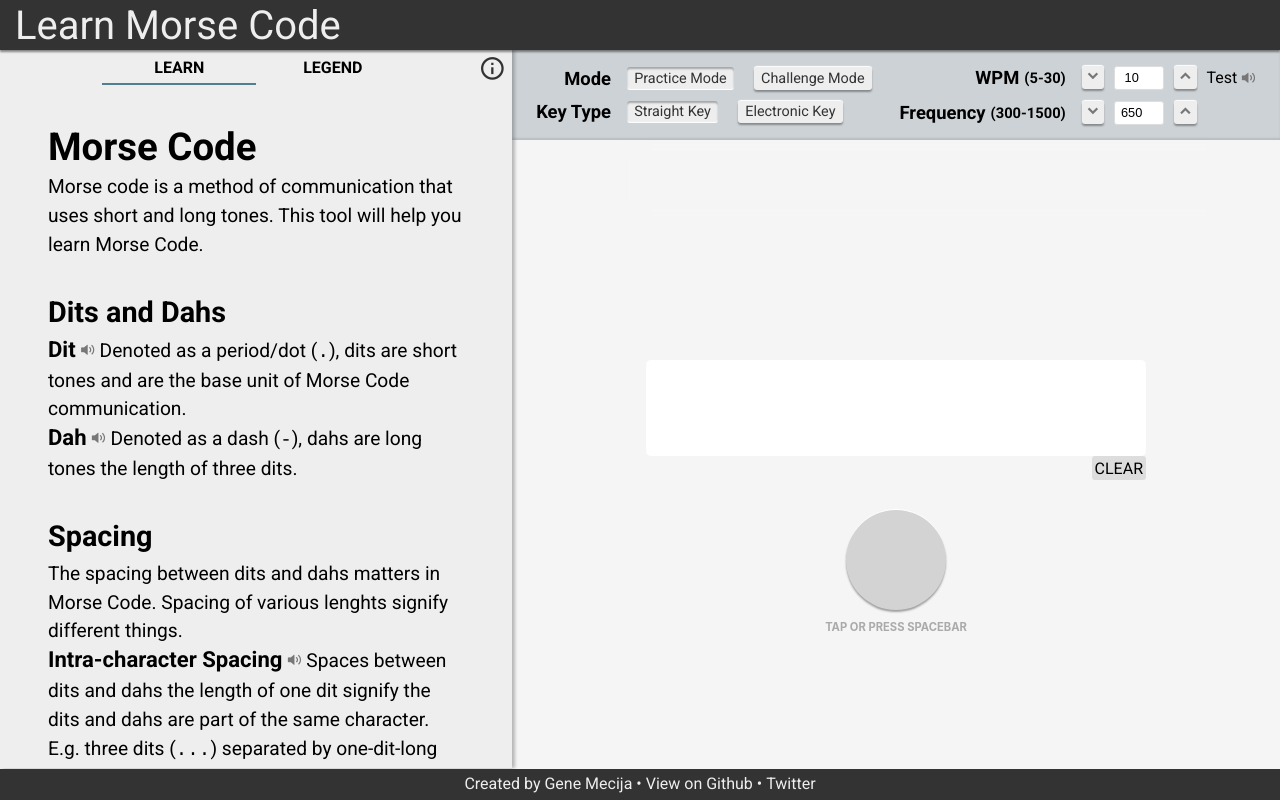
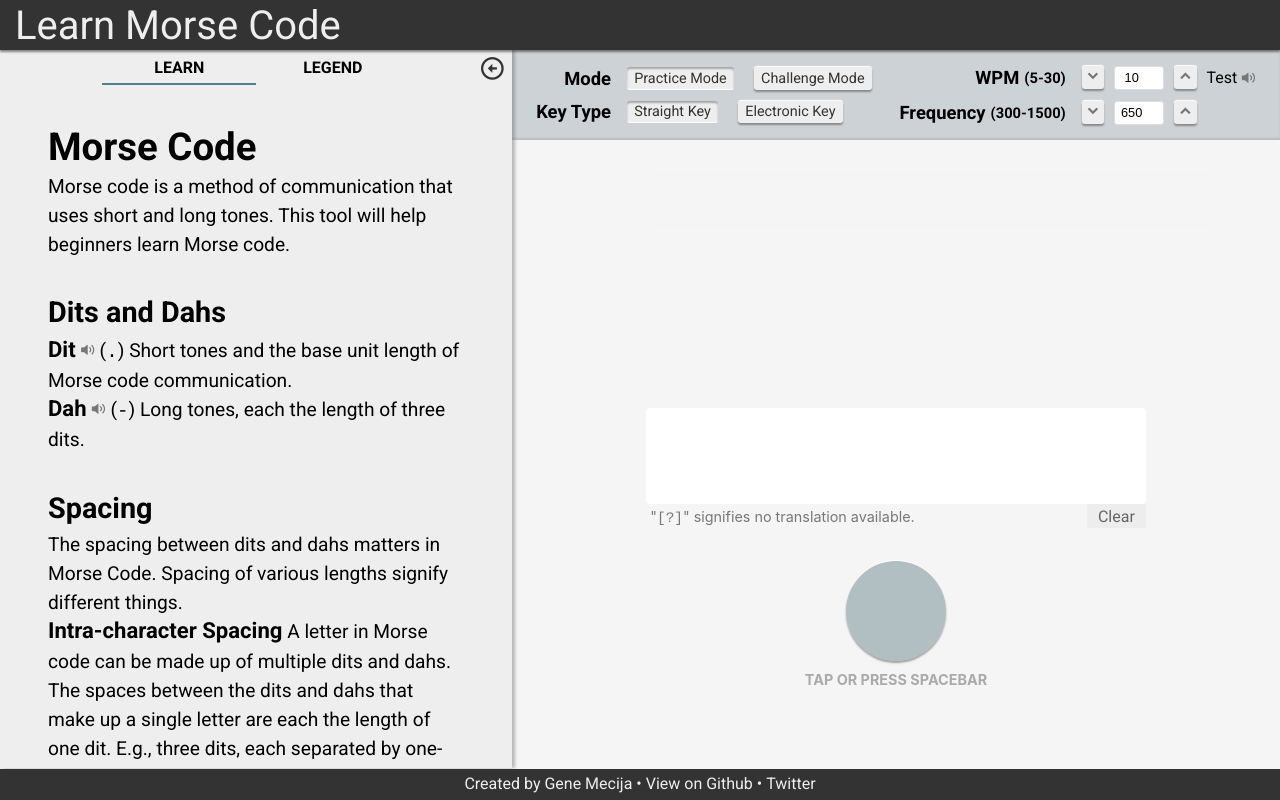
Before and after one commit to genemecija/learn-morse-code, a React (Create React App) app: page / in a window 1280 px wide. Built offline with nearby package versions, Linux system fonts and the light colour scheme.

Commit message:
Responsive layout updates, Info updates

```diff
--- a/src/components/Info.js
+++ b/src/components/Info.js
@@ -10,19 +10,22 @@ export default React.memo(function Info() {
     return (
         <div id="info">
             <h1>Morse Code</h1>
-            <p>Morse code is a method of communication that uses short and long tones. This tool will help you learn Morse Code.</p>
+            <p>Morse code is a method of communication that uses short and long tones. This tool will help beginners learn Morse code.</p>
 
             <h2>Dits and Dahs</h2>
             <p>
-                <span className="bold">Dit</span> <i className="ri-volume-up-fill" onClick={() => playMorseWord('.')}></i> Denoted as a period/dot (<span className="ditdah">.</span>), dits are short tones and are the base unit of Morse Code communication.<br />
-                <span className="bold">Dah</span> <i className="ri-volume-up-fill" onClick={() => playMorseWord('-')}></i> Denoted as a dash (<span className="ditdah">-</span>), dahs are long tones the length of three dits.
+                <span className="bold">Dit</span> <i className="ri-volume-up-fill" onClick={() => playMorseWord('.')}></i> (<span className="ditdah">.</span>) Short tones and the base unit length of Morse code communication.<br />
+                <span className="bold">Dah</span> <i className="ri-volume-up-fill" onClick={() => playMorseWord('-')}></i> (<span className="ditdah">-</span>) Long tones, each the length of three dits.
             </p>
 
             <h2>Spacing</h2 >
-            <p>The spacing between dits and dahs matters in Morse Code. Spacing of various lenghts signify different things.<br/>
-                <span className="bold">Intra-character Spacing</span> <i className="ri-volume-up-fill" onClick={() => playMorseWord('...')}></i> Spaces between dits and dahs the length of one dit signify the dits and dahs are part of the same character. E.g. three dits (<span className="ditdah">...</span>) separated by one-dit-long spaces is an "S".<br />
-                <span className="bold">Inter-character Spacing</span> <i className="ri-volume-up-fill" onClick={() => playMorseWord('. . .')}></i> Space the length of three dits signify a new letter. A single dit is an "E". Three dits, each separated by three-dit-long spaces (<span className="ditdah">. . .</span>), is "EEE".<br />
-                <span className="bold">Inter-word Spacing</span> <i className="ri-volume-up-fill" onClick={() => playMorseWord('././.')}></i> Space the length of seven dits signifies a new word. Three dits, each separated by seven-dit-long spaces (denoted by a forward slash in this example: <span className="ditdah">././.</span>), is "E E E".
+            <p>The spacing between dits and dahs matters in Morse Code. Spacing of various lengths signify different things.<br/>
+
+                <span className="bold">Intra-character Spacing</span> A letter in Morse code can be made up of multiple dits and dahs. The spaces between the dits and dahs that make up a single letter are each the length of one dit. E.g., three dits, each separated by one-dit-long spaces, is an "S". (<span className="ditdah">...</span>) <i className="ri-volume-up-fill" onClick={() => playMorseWord('...')}></i><br />
+
+                <span className="bold">Inter-character Spacing</span> The space between consecutive letters is three dits long. E.g., three dits, each separated by a three-dit-long spaces is "EEE". (<span className="ditdah">. . .</span>) <i className="ri-volume-up-fill" onClick={() => playMorseWord('. . .')}></i><br />
+
+                <span className="bold">Inter-word Spacing</span> The space between words is seven dits long. E.g., three dits, each separated by seven-dit-long spaces (denoted by a forward slash in this example: <span className="ditdah">././.</span>), is "E E E". <i className="ri-volume-up-fill" onClick={() => playMorseWord('././.')}></i>
             </p>
 
             <h2>Speed</h2>
@@ -36,7 +39,9 @@ export default React.memo(function Info() {
             <center><img src={straight_key} alt="Straight Key" /></center>
             <p><b>Straight Keys</b> use a single button and generate tones when pressed down. Straight keys require greater accuracy as the length of dits, dahs, and spacing is completely under manual control.</p>
             <center><img src={electronic_key} alt="Electronic Key"></img></center>
-            <p><b>Electronic Keys</b> use two paddles (one for dit, one for dah) that automatically generate the tones when pressed. The Electronic Keyer used here is an Iambic keyer, which alternates between dit and dah when both paddles are pressed. Switch between the two at the appropriate times to build letters in Morse Code.</p>
+            <p><b>Electronic Keys</b> use paddles that automatically generate dits and dahs when pressed. The Electronic Keyer used here is an Iambic keyer that uses two paddles–left paddle for dits, right paddle for dahs. Pressing both paddles simultaneously alternates between dit and dah. Switch between the two at the appropriate times to build letters in Morse Code.</p>
+
+            <p>Check out <a href='https://www.youtube.com/watch?v=uEy4Wvy6uUg' target='_blank' rel="noopener noreferrer">this video</a> for a demonstration of the difference between Straight and Electronic keys.</p>
         </div>
     )
 })
--- a/src/components/MorseHistory_textbox.js
+++ b/src/components/MorseHistory_textbox.js
@@ -38,6 +38,7 @@ export default (function MorseHistoryTextBox() {
         <div id="morse-history">
             <div id="morseHistory-textbox">{text}</div>
             <div id="clear">
+                <span id="message">"<span className="ditDah">[?]</span>" signifies no translation available.</span>
                 <button id="clear-history" onClick={clearHistory}>Clear</button>
             </div>
         </div>
--- a/src/components/SidebarLeft.js
+++ b/src/components/SidebarLeft.js
@@ -45,7 +45,7 @@ export default (function SidebarLeft() {
                     </div>
                 </div>
 
-                <div id="info-icon" onClick={toggleLeft}><i className="ri-information-line"></i></div>
+                <div id="info-icon" onClick={toggleLeft}><i className="ri-arrow-left-circle-line"></i></div>
 
                 <div id='sidebar-content'>
                     {sidebarContent === 'nav-learn' && <Info />}
--- a/src/css/App.css
+++ b/src/css/App.css
@@ -15,7 +15,6 @@
 
 button {
   font-family: "Roboto", sans-serif;
-  cursor: pointer;
 }
 
 html, body {
@@ -119,6 +118,12 @@ html, body {
 #main-content .sidebar#left.hide #sidebar-container #sidebar-content #info {
   opacity: 0%;
   overflow-y: hidden;
+}
+
+#main-content .sidebar#left.hide #sidebar-container #info-icon {
+  top: 0px;
+  -webkit-transform: rotate(180deg);
+          transform: rotate(180deg);
 }
 
 #main-content .sidebar#left #sidebar-container {
@@ -180,13 +185,8 @@ html, body {
   top: 7px;
   right: 6px;
   z-index: 1010;
-  -webkit-transition: all 100ms ease-in-out;
-  transition: all 100ms ease-in-out;
-}
-
-#main-content .sidebar#left #sidebar-container #info-icon:hover {
-  -webkit-transform: scale(1.08);
-          transform: scale(1.08);
+  -webkit-transition: all 500ms ease-in-out;
+  transition: all 500ms ease-in-out;
 }
 
 #main-content .sidebar#left #sidebar-container #info-icon:hover i {
@@ -280,6 +280,14 @@ html, body {
 }
 
 #main-content .sidebar#left #sidebar-container #sidebar-content #info i:hover {
+  color: goldenrod;
+}
+
+#main-content .sidebar#left #sidebar-container #sidebar-content #info a:visited {
+  color: #333;
+}
+
+#main-content .sidebar#left #sidebar-container #sidebar-content #info a:hover {
   color: goldenrod;
 }
 
@@ -481,6 +489,7 @@ html, body {
 
 #footer a:hover {
   color: gold;
+  text-decoration: underline;
 }
 
 h2 {
@@ -488,7 +497,6 @@ h2 {
 }
 
 i[class*="ri-"] {
-  cursor: pointer;
   font-weight: normal;
   font-size: 0.9rem;
   color: #777;
@@ -587,10 +595,6 @@ i[class*="ri-"] {
   height: -moz-fit-content;
   height: fit-content;
   margin-bottom: 10px;
-}
-
-#legend #legend-items .item, #legend #legend-items span {
-  cursor: pointer;
 }
 
 #legend #legend-items .item {
@@ -683,7 +687,7 @@ i[class*="ri-"] {
   transition: width 500ms ease-out, background 500ms ease-out, -webkit-transform 40ms ease-out, -webkit-box-shadow 40ms ease-out;
   transition: transform 40ms ease-out, box-shadow 40ms ease-out, width 500ms ease-out, background 500ms ease-out;
   transition: transform 40ms ease-out, box-shadow 40ms ease-out, width 500ms ease-out, background 500ms ease-out, -webkit-transform 40ms ease-out, -webkit-box-shadow 40ms ease-out;
-  background: lightgray;
+  background: rgba(112, 138, 144, 0.5);
 }
 
 #morseButton.active {
@@ -698,34 +702,32 @@ i[class*="ri-"] {
   color: transparent;
   width: 50px;
   height: 100px;
-  background: lightgray;
+  background: rgba(112, 138, 144, 0.5);
   margin: 0px;
   border: 0px;
-  -webkit-transition: width 500ms ease-out, background 500ms ease-out, color 500ms ease-out, -webkit-transform 40ms ease-out, -webkit-box-shadow 500ms ease-out;
-  transition: width 500ms ease-out, background 500ms ease-out, color 500ms ease-out, -webkit-transform 40ms ease-out, -webkit-box-shadow 500ms ease-out;
-  transition: transform 40ms ease-out, box-shadow 500ms ease-out, width 500ms ease-out, background 500ms ease-out, color 500ms ease-out;
-  transition: transform 40ms ease-out, box-shadow 500ms ease-out, width 500ms ease-out, background 500ms ease-out, color 500ms ease-out, -webkit-transform 40ms ease-out, -webkit-box-shadow 500ms ease-out;
+  -webkit-transition: width 500ms ease-out, background 500ms ease-out, color 500ms ease-out, -webkit-transform 40ms ease-out, -webkit-box-shadow 40ms ease-out;
+  transition: width 500ms ease-out, background 500ms ease-out, color 500ms ease-out, -webkit-transform 40ms ease-out, -webkit-box-shadow 40ms ease-out;
+  transition: transform 40ms ease-out, box-shadow 40ms ease-out, width 500ms ease-out, background 500ms ease-out, color 500ms ease-out;
+  transition: transform 40ms ease-out, box-shadow 40ms ease-out, width 500ms ease-out, background 500ms ease-out, color 500ms ease-out, -webkit-transform 40ms ease-out, -webkit-box-shadow 40ms ease-out;
 }
 
 #morseButton button.showPaddles {
-  color: #888;
-  font-size: 1rem;
-  font-weight: bold;
-  width: 30px;
+  color: transparent;
+  border-radius: 50px;
+  width: 50px;
   height: 100px;
   -webkit-box-shadow: 0px 2px 2px rgba(0, 0, 0, 0.35), 0px -1px 1px white;
           box-shadow: 0px 2px 2px rgba(0, 0, 0, 0.35), 0px -1px 1px white;
 }
 
 #morseButton button#left {
+  width: 50%;
+  border-radius: 50px 0px 0px 50px;
+  display: none;
+}
+
+#morseButton button#left.showPaddles {
   border-radius: 50px 0 0 50px;
-  width: 50%;
-  -webkit-transition: all 500ms ease-out;
-  transition: all 500ms ease-out;
-  display: none;
-}
-
-#morseButton button#left.showPaddles {
   display: inline-block;
   margin-right: 7px;
   border-radius: 20px;
@@ -734,12 +736,11 @@ i[class*="ri-"] {
 #morseButton button#right {
   border-radius: 0 50px 50px 0;
   width: 50%;
-  -webkit-transition: all 500ms ease-out;
-  transition: all 500ms ease-out;
   display: none;
 }
 
 #morseButton button#right.showPaddles {
+  border-radius: 0 50px 50px 0;
   display: inline-block;
   margin-left: 7px;
   border-radius: 20px;
@@ -748,12 +749,13 @@ i[class*="ri-"] {
 #morseButton button.active {
   -webkit-transform: translateY(3px);
           transform: translateY(3px);
-  -webkit-box-shadow: 0px 0px 2px rgba(0, 0, 0, 0.3);
-          box-shadow: 0px 0px 2px rgba(0, 0, 0, 0.3);
+  -webkit-box-shadow: 0px 0px 1px rgba(0, 0, 0, 0.3);
+          box-shadow: 0px 0px 1px rgba(0, 0, 0, 0.3);
 }
 
 #morseButton.showPaddles {
   width: 150px;
+  height: 100px;
   background: transparent;
   -webkit-box-shadow: 0px 0px 0px transparent;
           box-shadow: 0px 0px 0px transparent;
@@ -762,7 +764,7 @@ i[class*="ri-"] {
 #morseButtonText {
   font-weight: bold;
   color: #aaa;
-  font-size: 0.7rem;
+  font-size: 0.9rem;
 }
 
 #paddleText {
@@ -1116,7 +1118,7 @@ i[class*="ri-"] {
           box-shadow: inset 20px 0px 20px -5px whitesmoke;
   position: absolute;
   display: inline-block;
-  top: 0;
+  top: 20px;
   left: calc(50% - 37.5%);
   width: 600px;
   height: 5rem;
@@ -1142,7 +1144,7 @@ i[class*="ri-"] {
 
 #morseBufferDisplay #ditDahs-container {
   text-align: center;
-  max-width: 75%;
+  max-width: 70vw;
   display: inline-block;
   overflow: hidden;
 }
@@ -1282,6 +1284,7 @@ i[class*="ri-"] {
           align-items: flex-end;
   width: 80%;
   max-width: 500px;
+  margin-top: 3em;
 }
 
 #morse-history #morseHistory-textbox {
@@ -1299,6 +1302,7 @@ i[class*="ri-"] {
       align-content: flex-start;
   -ms-flex-wrap: wrap;
       flex-wrap: wrap;
+  overflow-y: scroll;
 }
 
 #morse-history #morseHistory-textbox span {
@@ -1314,22 +1318,45 @@ i[class*="ri-"] {
 }
 
 #morse-history #clear {
+  width: 100%;
   display: -webkit-box;
   display: -ms-flexbox;
   display: flex;
   height: -webkit-fit-content;
   height: -moz-fit-content;
   height: fit-content;
+  -webkit-box-pack: justify;
+      -ms-flex-pack: justify;
+          justify-content: space-between;
+}
+
+#morse-history #clear #message {
+  padding: 0.3em;
+  font-size: 0.9em;
+  color: #777;
+}
+
+#morse-history #clear #message .ditDah {
+  font-family: "Courier", monospace;
 }
 
 #morse-history #clear button {
-  background: #ddd;
+  background: #ededed;
+  color: #666;
   font-size: 1em;
   height: 1.5em;
   border: 0px;
-  border-radius: 3px;
-  padding: 3px;
-  text-transform: uppercase;
+  padding: 0.7em;
+  display: -webkit-box;
+  display: -ms-flexbox;
+  display: flex;
+  -webkit-box-align: center;
+      -ms-flex-align: center;
+          align-items: center;
+}
+
+#morse-history #clear button:hover {
+  color: maroon;
 }
 
 #morseHistory {
@@ -1504,7 +1531,6 @@ i[class*="ri-"] {
     width: 20%;
   }
   #root #main-content #main-interface {
-    border: 1px solid red;
     max-width: 100vw;
     position: relative;
     left: 100%;
@@ -1587,19 +1613,44 @@ i[class*="ri-"] {
         -ms-flex-pack: end;
             justify-content: flex-end;
     margin-bottom: 0px;
+    margin-top: 0px;
     height: -webkit-fit-content;
     height: -moz-fit-content;
     height: fit-content;
   }
+  #root #main-content #main-interface #morseBufferDisplay #alphanumeric-container {
+    min-height: 3.5rem;
+    max-height: 3.5rem;
+    margin-bottom: 0px;
+    padding: 0px;
+  }
   #root #main-content #main-interface #morseBufferDisplay #alphanumeric-container #alphanumeric {
-    height: 3.5rem;
+    min-height: 3.5rem;
     font-size: 3rem;
   }
+  #root #main-content #main-interface #morseBufferDisplay #ditDahs-container {
+    margin-top: 0;
+    margin-bottom: 0;
+    min-height: 2.3rem;
+    max-height: 2.3rem;
+  }
+  #root #main-content #main-interface #morseBufferDisplay #ditDahs-container #ditDahs {
+    min-height: 2rem;
+    max-height: 2rem;
+  }
+  #root #main-content #main-interface #morseBufferDisplay #ditDahs-container #ditDahs .ditDah {
+    height: 2rem;
+    min-width: 1.7rem;
+    max-width: 1.7rem;
+    font-size: 2rem;
+  }
   #root #main-content #main-interface #morse-history {
-    height: 3rem;
+    margin-top: 0px;
   }
   #root #main-content #main-interface #morse-history #morseHistory-textbox {
     background: #fff;
+    min-height: 2em;
+    max-height: 2em;
   }
   #root #main-content #main-interface #challenge-header {
     padding: 5px;
--- a/src/hooks/useElectronicKey.js
+++ b/src/hooks/useElectronicKey.js
@@ -200,7 +200,9 @@ function useElectronicKey() {
 
 
     function handleInputStart(event) {
-        if (event.type === 'touchstart') {event.preventDefault()}
+        if (event.type === 'touchstart') {
+            event.preventDefault()
+        }
 
         paddlesReleasedSimultaneously = false
 
--- a/src/scss/App.scss
+++ b/src/scss/App.scss
@@ -29,7 +29,6 @@ $main-border-radius: 3px;
 }
 button {
     font-family: $main-font;
-    cursor: pointer;
 }
 html, body {
     height: 100%;
@@ -106,9 +105,15 @@ html, body {
             top: 50px;
             overflow-y: hidden;
 
-            #sidebar-container #sidebar-content #info {
-                opacity: 0%;
-                overflow-y: hidden;
+            #sidebar-container {
+                #sidebar-content #info {
+                    opacity: 0%;
+                    overflow-y: hidden;
+                }
+                #info-icon {
+                    top: 0px;
+                    transform: rotate(180deg);
+                }
             }
         }
 
@@ -158,10 +163,11 @@ html, body {
                 top: 7px;
                 right: 6px;
                 z-index: 1010;
-                transition: all 100ms ease-in-out;
+                transition: all 500ms ease-in-out;
                 &:hover {
-                    transform: scale(1.08);
-                    i {color: goldenrod;}
+                    i {
+                        color: goldenrod;
+                    }
                 }
                 i {
                     color: #333;
@@ -175,8 +181,6 @@ html, body {
                 display: flex;
                 justify-content: center;
                 align-self: center;
-                // height: calc(100% - 35px);
-                // height: 100%;
 
                 #playerAndLegend {
                     // border: 1px solid fuchsia;
@@ -201,7 +205,6 @@ html, body {
 
                 #info {
                     // border: 1px solid red;
-
                     height: fit-content;
                     padding: 2.5em;
                     font-family: $main-font;
@@ -231,6 +234,12 @@ html, body {
                         image-rendering: optimizeSpeed;
                     }
                     i:hover {
+                        color: goldenrod;
+                    }
+                    a:visited {
+                        color: #333;
+                    }
+                    a:hover {
                         color: goldenrod;
                     }
                 }
@@ -391,13 +400,14 @@ html, body {
     }
     a:hover {
         color: gold;
+        text-decoration: underline;
     }
 }
 h2 {
     margin-bottom: 0.5em;
 }
 i[class*="ri-"] {
-    cursor: pointer;
+    // cursor: pointer;
     font-weight: normal;
     font-size: 0.9rem;
     color: #777;
@@ -473,9 +483,6 @@ i[class*="ri-"] {
         width: fit-content;
         height: fit-content;
         margin-bottom: 10px;
-        .item, span {
-            cursor: pointer;
-        }
 
         // &#letters .item {
         //     width: 17%;
@@ -564,7 +571,7 @@ i[class*="ri-"] {
 
 $button-diameter: 100px;
 $button-radius: 50px;
-$morse-button-color: lightgray;
+$morse-button-color: rgba(112, 138, 144,0.5);
 #morseButton {
 
     width: $button-diameter;
@@ -597,23 +604,23 @@ $morse-button-color: lightgray;
         margin: 0px;
         border: 0px;
         // transition: all 20ms ease-out;
-        transition: transform 40ms ease-out, box-shadow 500ms ease-out, width 500ms ease-out, background 500ms ease-out, color 500ms ease-out;
+        transition: transform 40ms ease-out, box-shadow 40ms ease-out, width 500ms ease-out, background 500ms ease-out, color 500ms ease-out;
 
         &.showPaddles {
-            color: #888;
-            font-size: 1rem;
-            font-weight: bold;
-            width: 30px;
+            color: transparent;
+            border-radius: $button-radius;
+            width: $button-radius;
             height: $button-diameter;
             box-shadow: $main-box-shadow-light;
         }
         &#left {
-            border-radius: $button-radius 0 0 $button-radius;
             width: 50%;
-            transition: all 500ms ease-out;
+            border-radius: $button-radius 0px 0px $button-radius;
+            // transition: all 500ms ease-out;
             display: none;
             // background: red;
             &.showPaddles{
+                border-radius: $button-radius 0 0 $button-radius;
                 display: inline-block;
                 margin-right: 7px;
                 border-radius: 20px;
@@ -622,10 +629,11 @@ $morse-button-color: lightgray;
         &#right {
             border-radius: 0 $button-radius $button-radius 0;
             width: 50%;
-            transition: all 500ms ease-out;
+            // transition: all 500ms ease-out;
             display: none;
             // background: blue;
             &.showPaddles{
+                border-radius: 0 $button-radius $button-radius 0;
                 display: inline-block;
                 margin-left: 7px;
                 border-radius: 20px;
@@ -633,12 +641,13 @@ $morse-button-color: lightgray;
         }
         &.active {
             transform: translateY(3px);
-            box-shadow: 0px 0px 2px rgba(0,0,0,0.3);
+            box-shadow: 0px 0px 1px rgba(0,0,0,0.3);
         }
     }
 
     &.showPaddles {
         width: 150px;
+        height: $button-diameter;
         background: transparent;
         box-shadow: 0px 0px 0px transparent;
     }
@@ -646,7 +655,7 @@ $morse-button-color: lightgray;
 #morseButtonText {
     font-weight: bold;
     color: #aaa;
-    font-size: 0.7rem;
+    font-size: 0.9rem;
 }
 #paddleText {
     width: 140px;
@@ -926,7 +935,7 @@ $morse-button-color: lightgray;
         box-shadow: inset 20px 0px 20px -5px rgb(245, 245, 245); //this
         position: absolute;
         display: inline-block;
-        top:0;
+        top:20px;
         left: calc(50% - 37.5%);
         width: 600px;
         height: 5rem;
@@ -958,7 +967,7 @@ $morse-button-color: lightgray;
     #ditDahs-container {
         // border: 1px solid red;
         text-align: center;
-        max-width: 75%;
+        max-width: 70vw;
         display: inline-block;
         overflow: hidden;
 
@@ -1056,6 +1065,7 @@ $morse-button-color: lightgray;
     align-items: flex-end;
     width: 80%;
     max-width: 500px;
+    margin-top: 3em;
     #morseHistory-textbox {
         // border: 1px solid cyan;
         background: #fff;
@@ -1068,7 +1078,7 @@ $morse-button-color: lightgray;
         display: flex;
         align-content: flex-start;
         flex-wrap: wrap;
-
+        overflow-y: scroll;
 
         span {
             margin: 5px;
@@ -1082,16 +1092,32 @@ $morse-button-color: lightgray;
         }
     }
     #clear {
+        width: 100%;
         display: flex;
         height: fit-content;
+        justify-content: space-between;
+        #message {
+            padding: 0.3em;
+            font-size: 0.9em;
+            color: #777;
+            .ditDah {
+                font-family: $ditDah-font;
+            }
+        }
         button {
-            background: #ddd;
+            background: #ededed;
+            color: #666;
             font-size: 1em;
             height: 1.5em;
             border: 0px;
-            border-radius: 3px;
-            padding: 3px;
-            text-transform: uppercase;
+            // border-radius: 3px;
+            padding: 0.7em;
+            display: flex;
+            align-items: center;
+            // text-transform: uppercase;
+            &:hover {
+                color: maroon;
+            }
         }
     }
 }
@@ -1229,8 +1255,6 @@ $morse-button-color: lightgray;
         #main-content {
             height: calc(100vh - 4.1em);
 
-
-
             .sidebar#left {
                 top: 2.2em;
                 width: 100vw;
@@ -1263,7 +1287,7 @@ $morse-button-color: lightgray;
             }
 
             #main-interface {
-                border: 1px solid red;
+                // border: 1px solid red;
                 max-width: 100vw;
                 position: relative;
                 left: 100%;
@@ -1341,23 +1365,52 @@ $morse-button-color: lightgray;
                     // border: 1px solid black;
                     justify-content: flex-end;
                     margin-bottom: 0px;
+                    margin-top: 0px;
                     height: fit-content;
                     #alphanumeric-container {
                         // background: blue;
+                        // border: 1px solid green;
+                        min-height: 3.5rem;
+                        max-height: 3.5rem;
+                        margin-bottom: 0px;
+                        padding: 0px;
                         #alphanumeric {
                             // background: red;
-                            height: 3.5rem;
-                            // font-size: 3rem;
+                            min-height: 3.5rem;
                             font-size: 3rem;
+                        }
+                    }
+                    #ditDahs-container {
+                        // border: 1px solid blue;
+                        margin-top: 0;
+                        margin-bottom: 0;
+                        min-height: 2.3rem;
+                        max-height: 2.3rem;
+                        #ditDahs {
+                            min-height: 2rem;
+                            max-height: 2rem;
+                            .ditDah {
+                                // background: red;
+                                height: 2rem;
+                                min-width: 1.7rem;
+                                max-width: 1.7rem;
+                                font-size: 2rem;
+                                // font-size: 1rem;
+                                // height: 1em;
+                                // width: 0.7em;
+                            }
                         }
                     }
                 }
                 #morse-history {
-                    height: 3rem;
+                    // border: 2px solid cyan;
+                    margin-top: 0px;
                     #morseHistory-textbox {
+                        // border: 2px solid cyan;
                         background: #fff;
+                        min-height: 2em;
+                        max-height: 2em;
                     }
-
                 }
                 #challenge-header {
                     padding: 5px;
```
Also changed, not shown: src/components/ChallengeComplete.js (+6 -3 lines), src/hooks/useStraightKey.js (+11 -11 lines), 1 other file (tests, documents, lock files or other folders).
